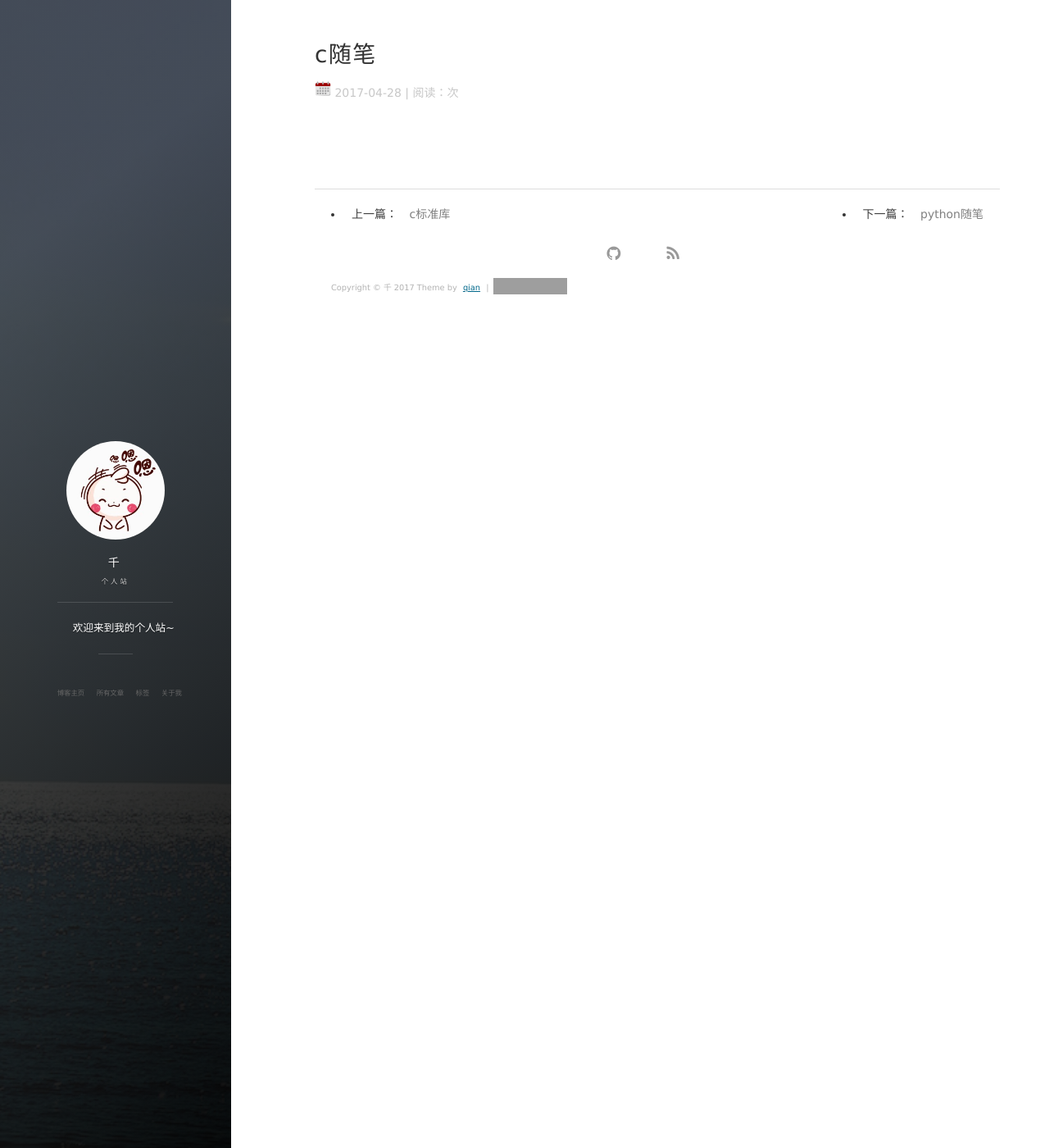
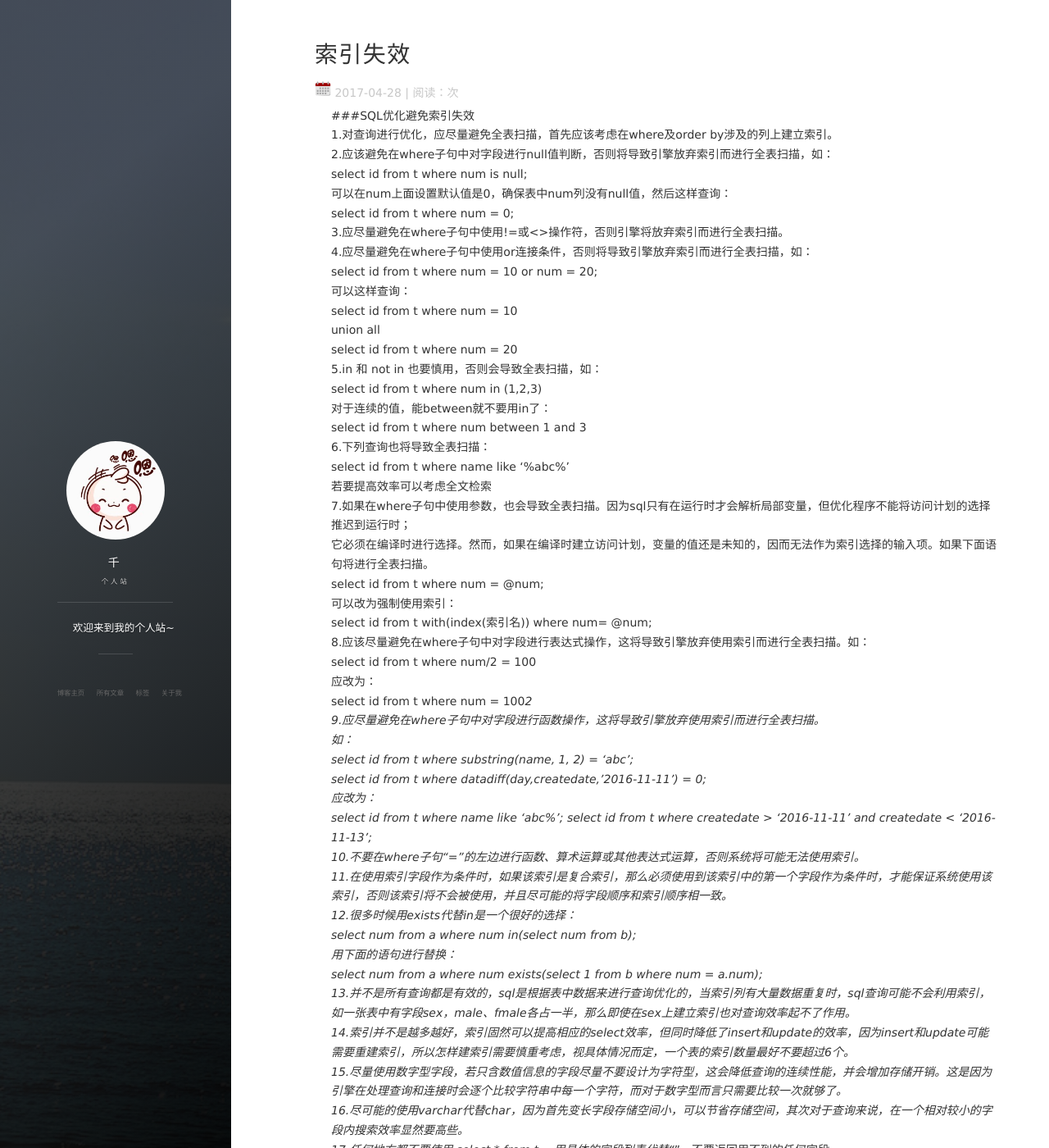
Before and after one commit to maqiancheng/maqiancheng.github.io, a Jekyll site: the page built from _posts/java/2017-04-28-java_essay.md, in a window 1280 px wide and 1400 px high. Shown: the whole window at 82% size. Built offline with Jekyll 4.4.1, drawn with Linux system fonts in a browser that asks for light colours; nearby versions of some CDN libraries; comment, search, counter and statistics services are not loaded; some of the changed text lies outside the part shown; grey boxes are pictures that could not be loaded.

Commit message:
index invalid

```diff
--- a/_posts/c/2017-04-28-c_stdlib.md
+++ /dev/null
@@ -1,6 +0,0 @@
----
-layout: post
-title: "c标准库"
-date: 2017-04-28
-tag: c
----
--- a/_posts/java/2017-04-28-java_essay.md
+++ b/_posts/java/2017-04-28-java_essay.md
@@ -1,6 +1,53 @@
 ---
 layout: post
-title: "c随笔"
+title: "索引失效"
 date: 2017-04-28
-tag: c
+tag: java
 ---
+###SQL优化避免索引失效
+1.对查询进行优化，应尽量避免全表扫描，首先应该考虑在where及order by涉及的列上建立索引。
+2.应该避免在where子句中对字段进行null值判断，否则将导致引擎放弃索引而进行全表扫描，如：
+select id from t where num is null;
+可以在num上面设置默认值是0，确保表中num列没有null值，然后这样查询：
+select id from t where num = 0;
+3.应尽量避免在where子句中使用!=或<>操作符，否则引擎将放弃索引而进行全表扫描。
+4.应尽量避免在where子句中使用or连接条件，否则将导致引擎放弃索引而进行全表扫描，如：
+select id from t where num = 10 or num = 20;
+可以这样查询：
+select id from t where num = 10
+union all
+select id from t where num = 20
+5.in 和 not in 也要慎用，否则会导致全表扫描，如：
+select id from t where num in (1,2,3)
+对于连续的值，能between就不要用in了：
+select id from t where num between 1 and 3
+6.下列查询也将导致全表扫描：
+select id from t where name like '%abc%'
+若要提高效率可以考虑全文检索
+7.如果在where子句中使用参数，也会导致全表扫描。因为sql只有在运行时才会解析局部变量，但优化程序不能将访问计划的选择推迟到运行时；
+它必须在编译时进行选择。然而，如果在编译时建立访问计划，变量的值还是未知的，因而无法作为索引选择的输入项。如果下面语句将进行全表扫描。
+select id from t where num = @num;
+可以改为强制使用索引：
+select id from t with(index(索引名)) where num= @num;
+8.应该尽量避免在where子句中对字段进行表达式操作，这将导致引擎放弃使用索引而进行全表扫描。如：
+select id from t where num/2 = 100
+应改为：
+select id from t where num = 100*2
+9.应尽量避免在where子句中对字段进行函数操作，这将导致引擎放弃使用索引而进行全表扫描。
+如：
+select id from t where substring(name, 1, 2) = 'abc';
+select id from t where datadiff(day,createdate,'2016-11-11') = 0;
+应改为：
+select id from t where name like 'abc%';
+select id from t where createdate > '2016-11-11' and createdate < '2016-11-13';
+10.不要在where子句“=”的左边进行函数、算术运算或其他表达式运算，否则系统将可能无法使用索引。
+11.在使用索引字段作为条件时，如果该索引是复合索引，那么必须使用到该索引中的第一个字段作为条件时，才能保证系统使用该索引，否则该索引将不会被使用，并且尽可能的将字段顺序和索引顺序相一致。
+12.很多时候用exists代替in是一个很好的选择：
+select num from a where num in(select num from b);
+用下面的语句进行替换：
+select num from a where num exists(select 1 from b where num = a.num);
+13.并不是所有查询都是有效的，sql是根据表中数据来进行查询优化的，当索引列有大量数据重复时，sql查询可能不会利用索引，如一张表中有字段sex，male、fmale各占一半，那么即使在sex上建立索引也对查询效率起不了作用。
+14.索引并不是越多越好，索引固然可以提高相应的select效率，但同时降低了insert和update的效率，因为insert和update可能需要重建索引，所以怎样建索引需要慎重考虑，视具体情况而定，一个表的索引数量最好不要超过6个。
+15.尽量使用数字型字段，若只含数值信息的字段尽量不要设计为字符型，这会降低查询的连续性能，并会增加存储开销。这是因为引擎在处理查询和连接时会逐个比较字符串中每一个字符，而对于数字型而言只需要比较一次就够了。
+16.尽可能的使用varchar代替char，因为首先变长字段存储空间小，可以节省存储空间，其次对于查询来说，在一个相对较小的字段内搜索效率显然要高些。
+17.任何地方都不要使用 select * from t ，用具体的字段列表代替“*”，不要返回用不到的任何字段。
--- a/_posts/python/2017-04-28-python_essay.md
+++ /dev/null
@@ -1,6 +0,0 @@
----
-layout: post
-title: "python随笔"
-date: 2017-04-28
-tag: python
----
```
Also changed, not shown: _posts/c/2017-04-28-c_basis.md (+6 -0 lines), _posts/mac/2017-05-02-xcode.md (deleted, +0 -6 lines).
